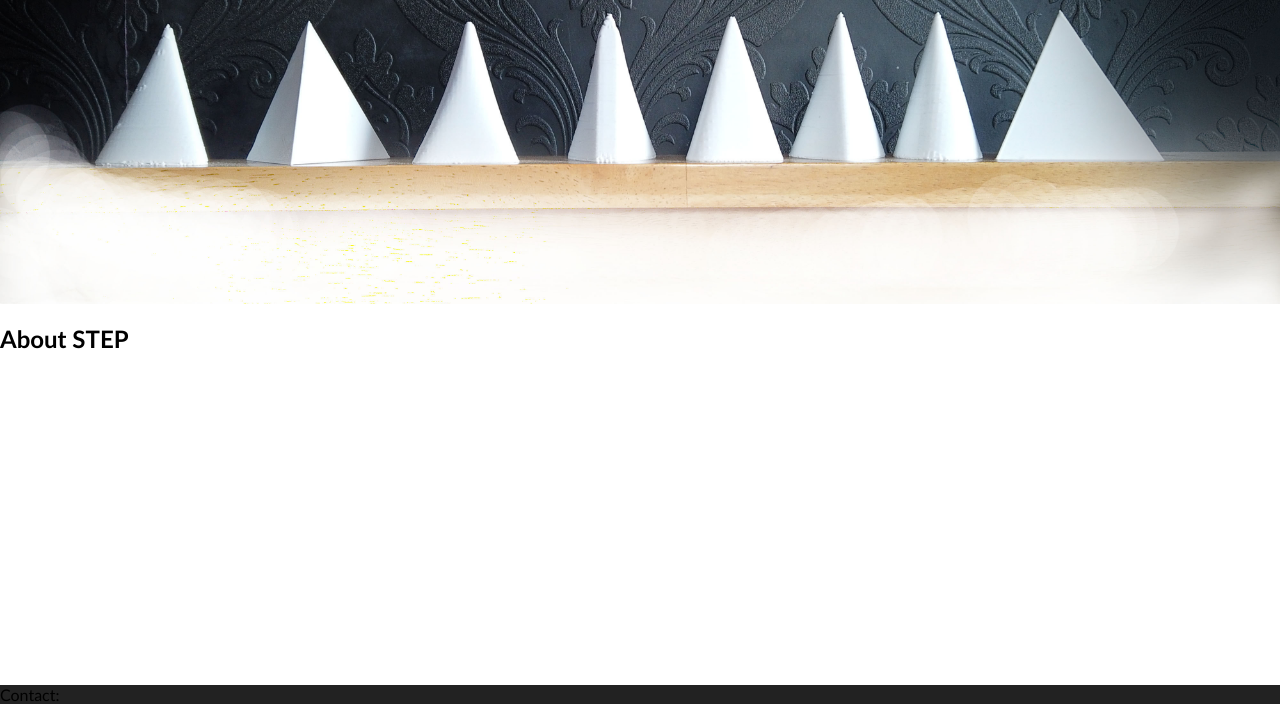
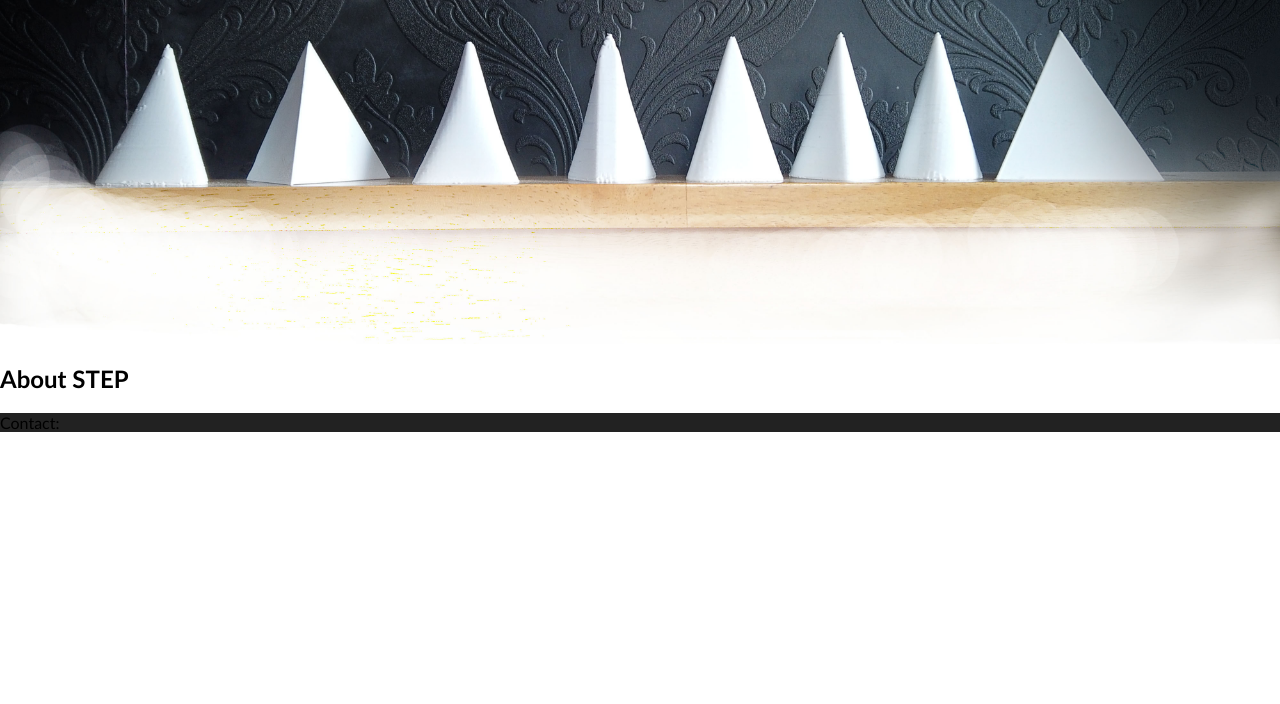
Before and after one commit to yolo2546/The-STEP-Web-Project, a plain HTML site: page index.html in a window 1280 px wide. Shown: the part 96-800 px from the top of the page. Drawn offline with Linux system fonts and the light colour scheme.

Commit message:
Update main.css

```diff
--- a/main.css
+++ b/main.css
@@ -21,7 +21,7 @@ body section{
 }
 .options_group{
     background:none;
-    margin; 0px;
+    margin: 0px;
     padding: 0px 5px;
     font-family: Cambria Math, Calibri, Arial, Helvetica, sans-serif;
     display: flex;
@@ -60,9 +60,9 @@ header{
     flex-direction: row;
     height: 400px;
     position: relative;
-    padding; 20px;
+    padding: 20px;
     background-position: center;
-    margin; 0px;
+    margin: 0px;
     font-family: Cambria Math, Calibri, Arial, Helvetica, sans-serif;
 }
 h1{
@@ -74,13 +74,12 @@ h2, p, h3, h4{
 button{
     background: gray;
     border: none;
-    color: white
+    color: white;
     font-family: Cambria Math, Calibri, Arial, Helvetica, sans-serif;
 }
 footer{
     background:rgb(34, 34, 34);
-    margin; 0px;
+    margin: 0px;
     padding: 5px, 30%;
-    align
-    font-family: Cambria MAth, Calibri, Arial, Helvetica, sans-serif;
+    font-family: Cambria Math, Calibri, Arial, Helvetica, sans-serif;
 }
```
